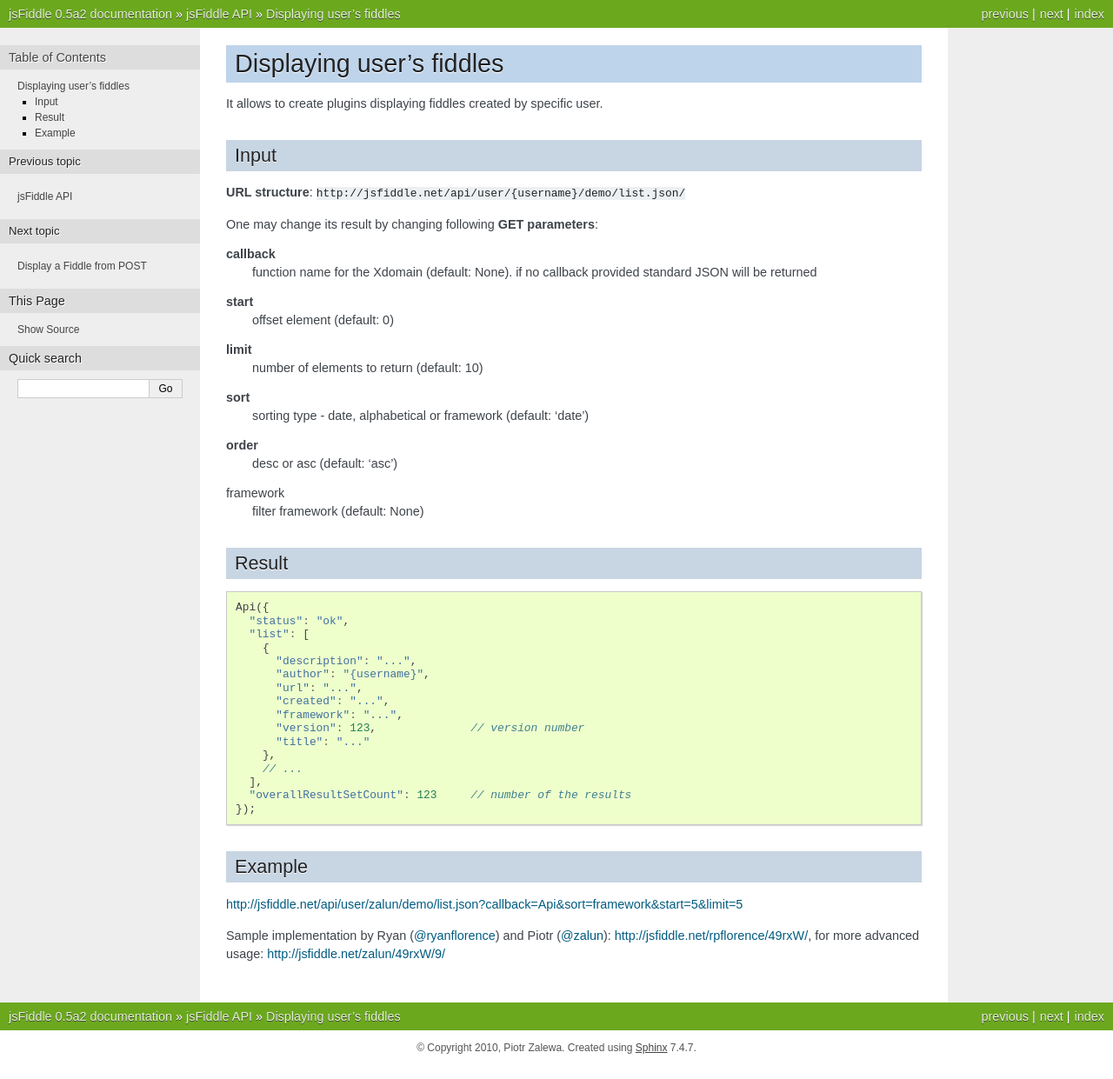
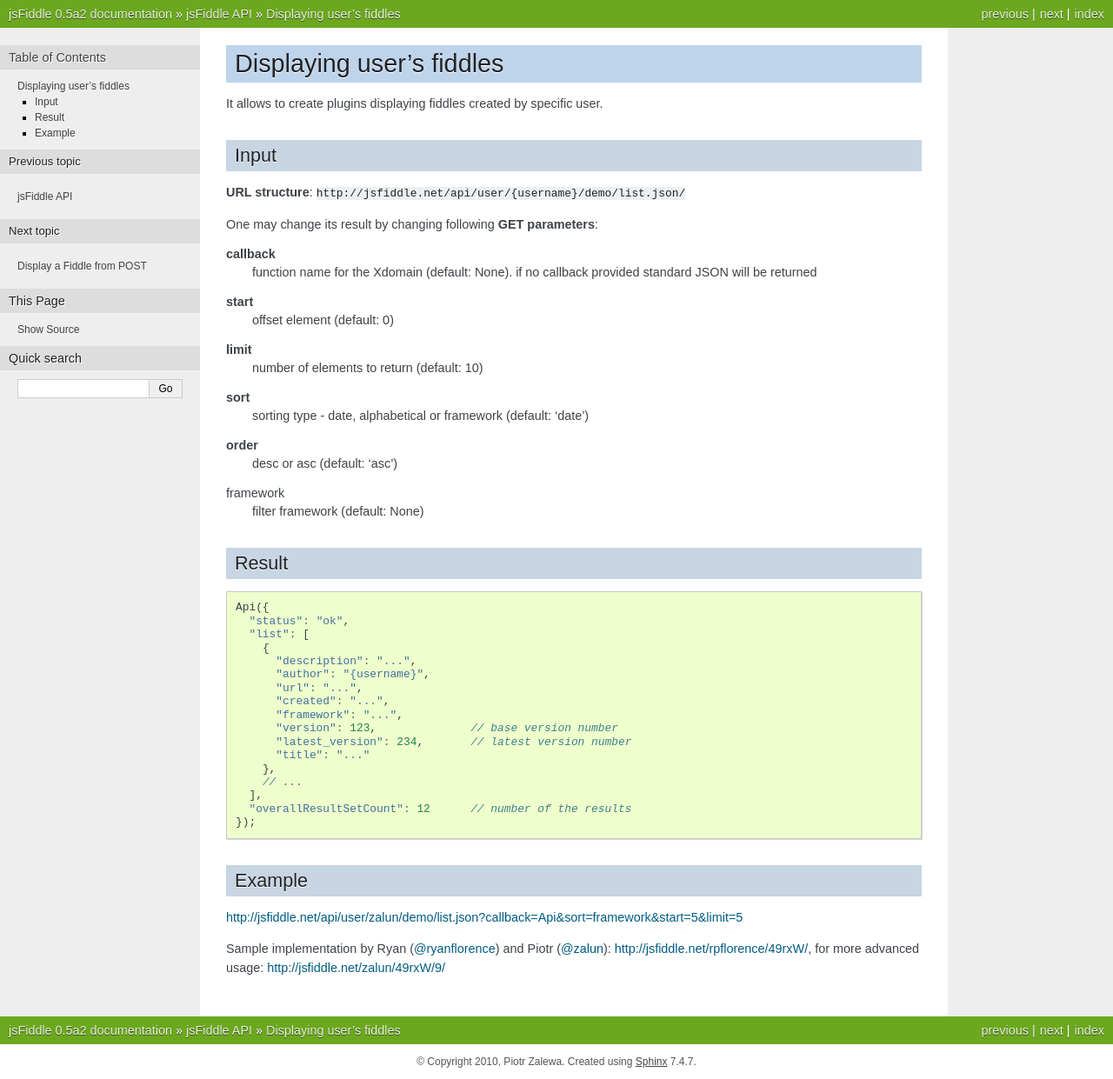
Before and after one commit to jsfiddle/jsfiddle-users, a Sphinx documentation site: the page built from docs/api/fiddles.rst, in a window 1280 px wide. Shown: the whole page at 87% size. Built offline with Sphinx 7.4.7, drawn with Linux system fonts in a browser that asks for light colours; pages that are not in the unit, such as notebooks, are missing from menus.

Commit message:
latest version number added to API

```diff
--- a/docs/api/fiddles.rst
+++ b/docs/api/fiddles.rst
@@ -44,12 +44,13 @@
          "url": "...",
          "created": "...",
          "framework": "...",
-         "version": 123,              // version number
+         "version": 123,              // base version number
+         "latest_version": 234,       // latest version number
          "title": "..."
        },
        // ...
      ],
-     "overallResultSetCount": 123     // number of the results
+     "overallResultSetCount": 12      // number of the results
    });
 
 Example
```
